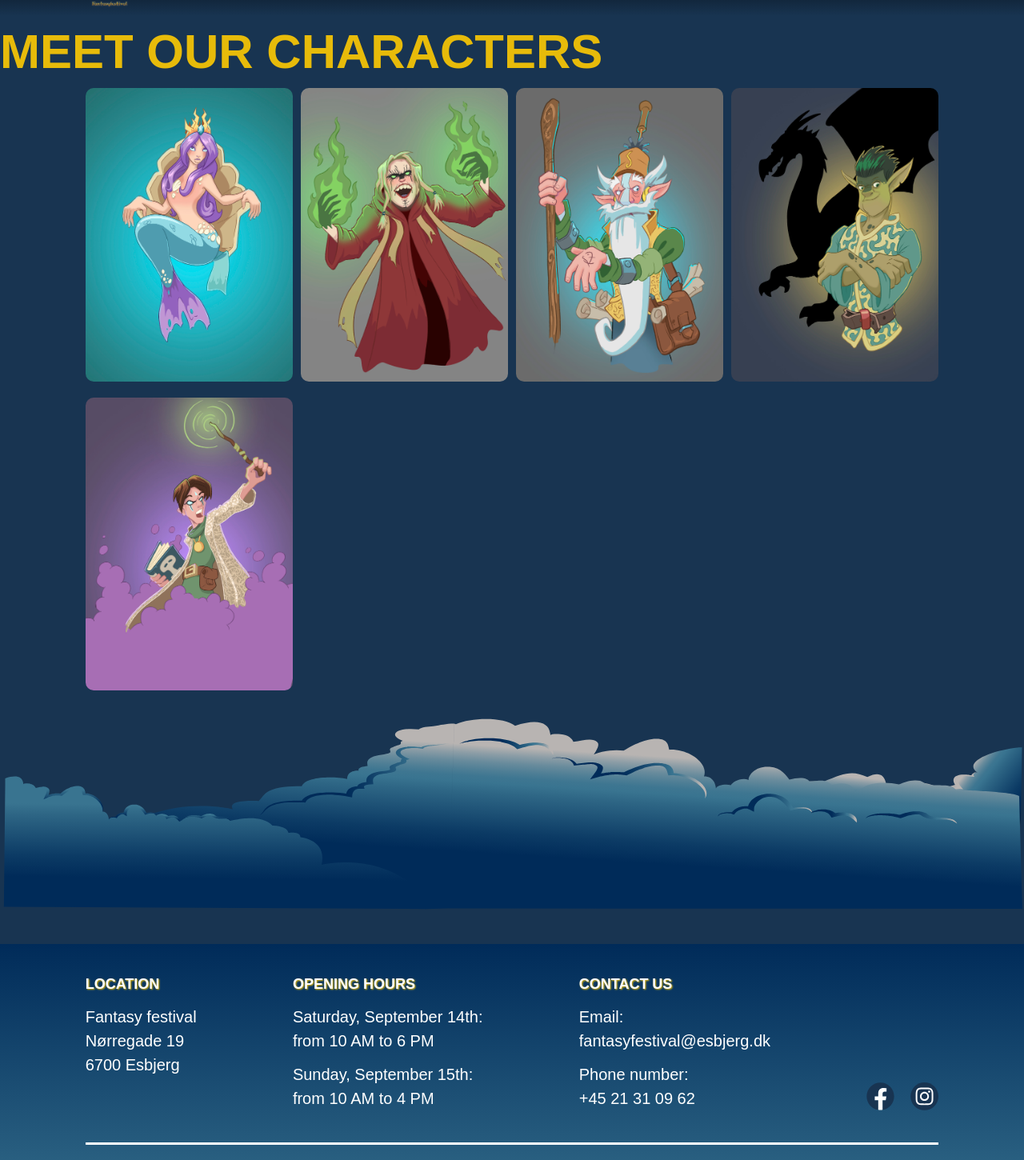
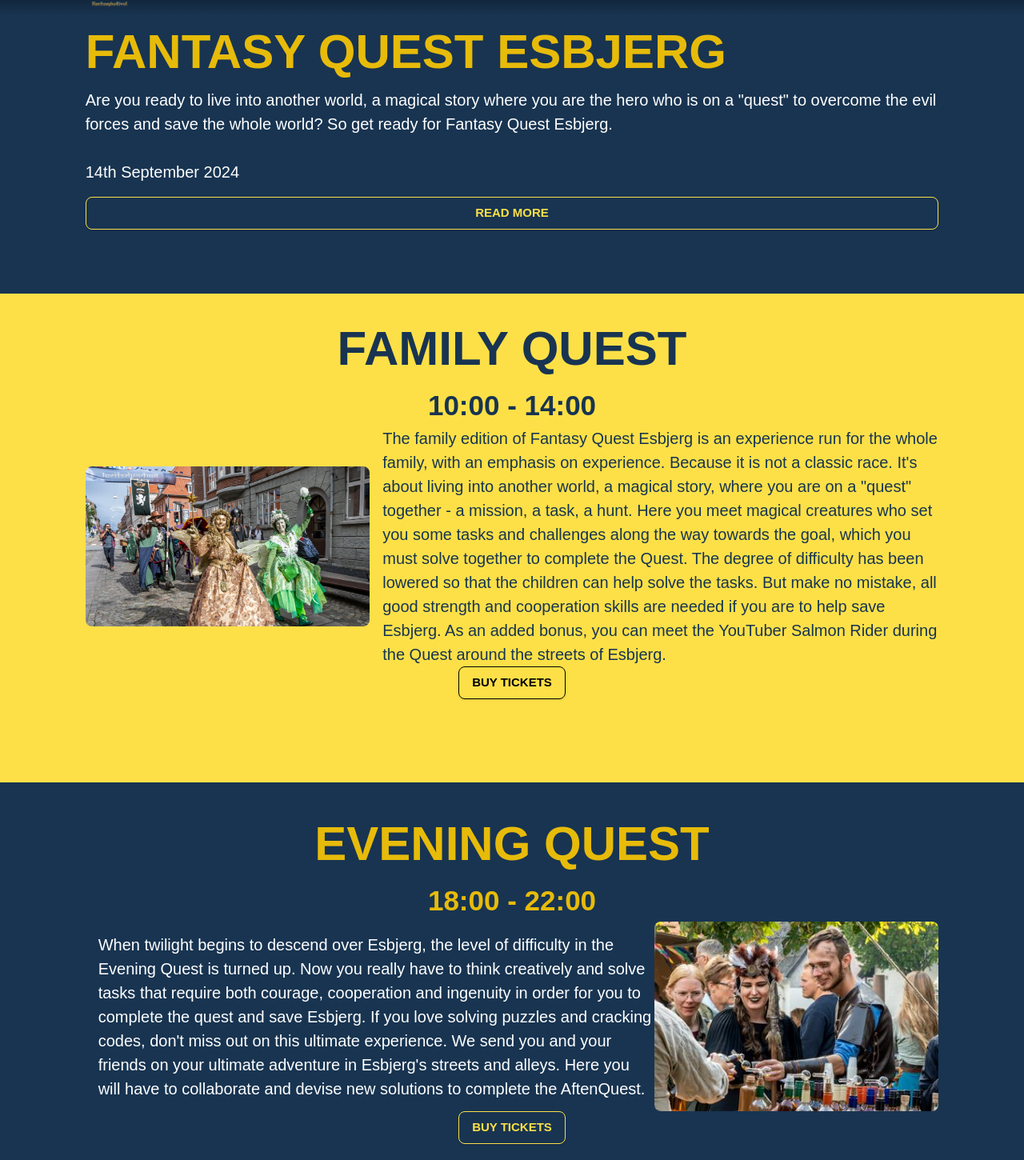
Before and after one commit to andreahuncikova/fantasyfestival, a Vue app: page / in a window 1280 px wide. Shown: the part 60-1510 px from the top of the page at 80% size. Built offline with nearby package versions, Linux system fonts and the light colour scheme.

Commit message:
quest so far

```diff
--- a/src/views/HomeView.vue
+++ b/src/views/HomeView.vue
@@ -5,9 +5,59 @@
         <source src="@/assets/videjko.mp4" type="video/mp4">
       </video> -->
     </div>
+<!---------------------fantasy quest esbjerg info------------------------------->
+
+<h1 class="mx-auto w-10/12">FANTASY QUEST ESBJERG</h1>
+
+        <p class="mx-auto w-10/12 mb-4">Are you ready to live into another world, a magical story where you are the hero who is on a "quest" to overcome the evil forces and save the whole world? So get ready for Fantasy Quest Esbjerg.
+            <br>
+            <br>
+            14th September 2024
+        </p>
+
+<button class="mx-auto w-10/12 flex justify-center text-yellow-300 font-semibold py-2 px-4 border border-yellow-300 rounded-lg shadow transition-colors hover:bg-yellow-300 hover:text-yellow-800 mb-20">
+        READ MORE
+    </button>
+
+<!---------------------family quest info------------------------------->
+<div class="bg-yellow-300 flex justify-center flex-col items-center py-6 mb-8">
+
+<h1 class="mx-auto w-10/12 flex justify-center" style="color: #183451;">FAMILY QUEST</h1>
+    <h2 class="mx-auto w-10/12 flex justify-center" style="color: #183451;">10:00 - 14:00</h2>
+
+<div class="mx-auto w-10/12 flex">
+        <img src="@/assets/family-quest.jpeg" class="w-1/3 rounded-lg">
+
+        <div class="w-2/3 pl-4" style="color: #183451;">
+            <p>The family edition of Fantasy Quest Esbjerg is an experience run for the whole family, with an emphasis on experience. Because it is not a classic race. It's about living into another world, a magical story, where you are on a "quest" together - a mission, a task, a hunt. Here you meet magical creatures who set you some tasks and challenges along the way towards the goal, which you must solve together to complete the Quest. The degree of difficulty has been lowered so that the children can help solve the tasks. But make no mistake, all good strength and cooperation skills are needed if you are to help save Esbjerg. As an added bonus, you can meet the YouTuber Salmon Rider during the Quest around the streets of Esbjerg.</p>
+        </div>
+    </div>
+
+    <button class="mx-auto pl-4 flex justify-center text-black font-semibold py-2 px-4 border border-black rounded-lg shadow transition-colors hover:bg-blue-900 hover:text-yellow-300 mb-20">
+        BUY TICKETS
+    </button>
+  </div>
+    <!---------------------evening quest info------------------------------->
+    <h1 class="mx-auto w-10/12 flex justify-center">EVENING QUEST</h1>
+    <h2 class="mx-auto w-10/12 flex justify-center">18:00 - 22:00</h2>
+
+<div class="mx-auto w-10/12 flex">
+
+        <div class="w-2/3 pl-4">
+            <p>When twilight begins to descend over Esbjerg, the level of difficulty in the Evening Quest is turned up. Now you really have to think creatively and solve tasks that require both courage, cooperation and ingenuity in order for you to complete the quest and save Esbjerg. If you love solving puzzles and cracking codes, don't miss out on this ultimate experience. We send you and your friends on your ultimate adventure in Esbjerg's streets and alleys. Here you will have to collaborate and devise new solutions to complete the AftenQuest.</p>
+        </div>
+        <img src="@/assets/evening-quest.jpeg" class="w-1/3 rounded-lg">
+
+    </div>
+
+    <button class="mx-auto pl-4 flex justify-center text-yellow-300 font-semibold py-2 px-4 border border-yellow-300 rounded-lg shadow transition-colors hover:bg-yellow-300 hover:text-yellow-800 mb-20">
+        BUY TICKETS
+    </button>
 
 
-  <h1>MEET OUR CHARACTERS</h1>
+<!---------------------quest read more------------------------------->
+
+  <h1 class="mx-auto w-10/12 flex justify-end">MEET OUR CHARACTERS</h1>
 
 
         <div class="grid-wrapper mx-auto w-10/12">
@@ -35,7 +85,7 @@
 .grid-wrapper {
     display: grid;
     grid-gap: 10px;
-    grid-template-columns: repeat(auto-fit, minmax(210px, 1fr));
+    grid-template-columns: repeat(auto-fit, minmax(215px, 1fr));
 }
 
 .grid-wrapper img {
```
Also changed, not shown: src/assets/evening-quest.jpeg (added), src/assets/family-quest.jpeg (added).
